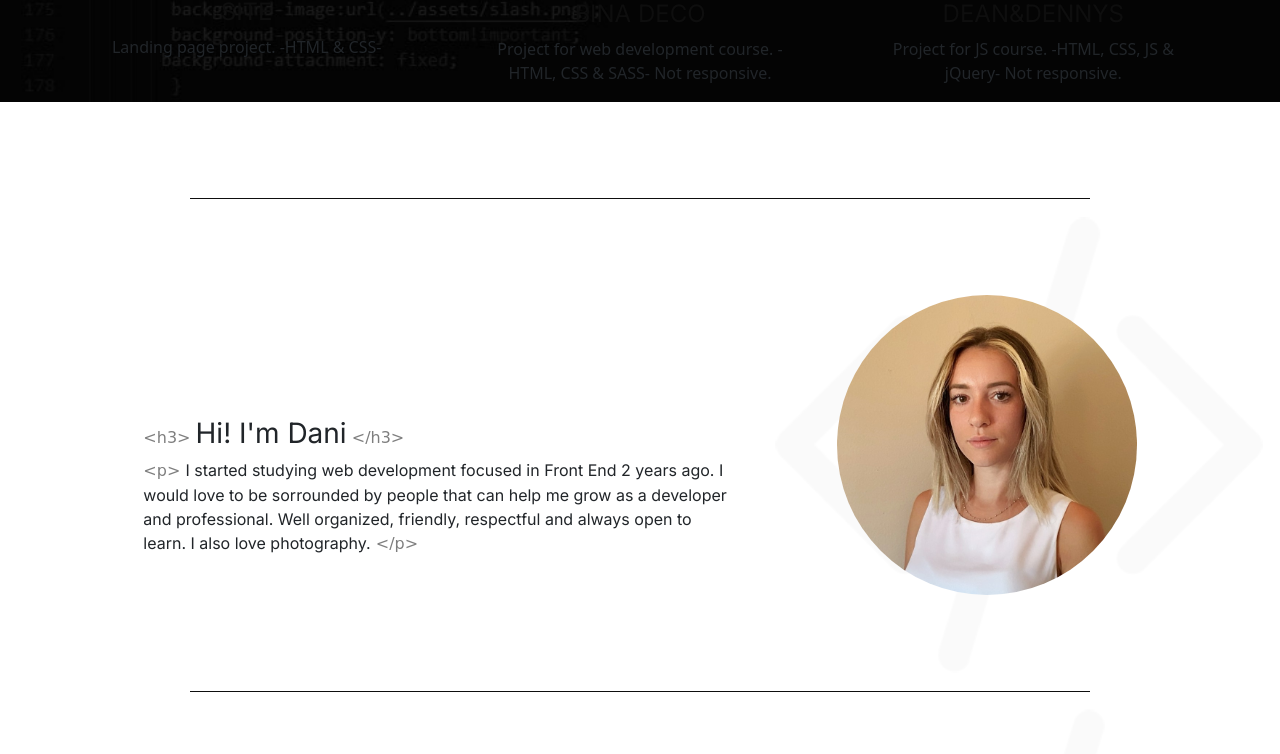
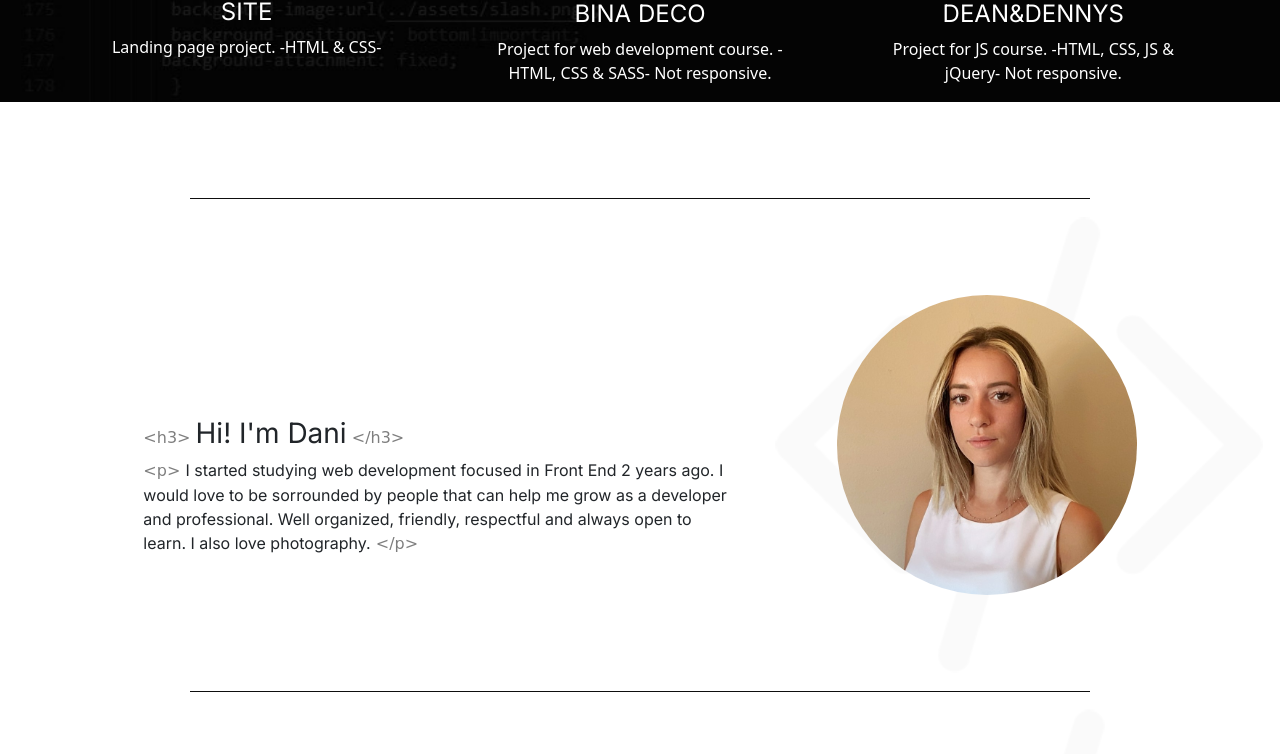
Before and after one commit to danimastandrea/Portfolio, a website: page index.html in a window 1280 px wide. Shown: the part 1085-1839 px from the top of the page. Drawn offline with nearby package versions, Linux system fonts and the light colour scheme; a web font is replaced by a local one.

Commit message:
fixed title card color

```diff
--- a/scss/style.scss
+++ b/scss/style.scss
@@ -252,12 +252,15 @@ header{
 
     }
     h4{
-        color: #0e0e0e;
+        color: #fff;
         padding-top: 15px;
         font-weight: 500;
         font-family: 'Inter';
       text-transform: uppercase;
 
+    }
+    p{
+      color: #fff;
     }
 
 
```
Also changed, not shown: scss/style.css, 1 other file.
